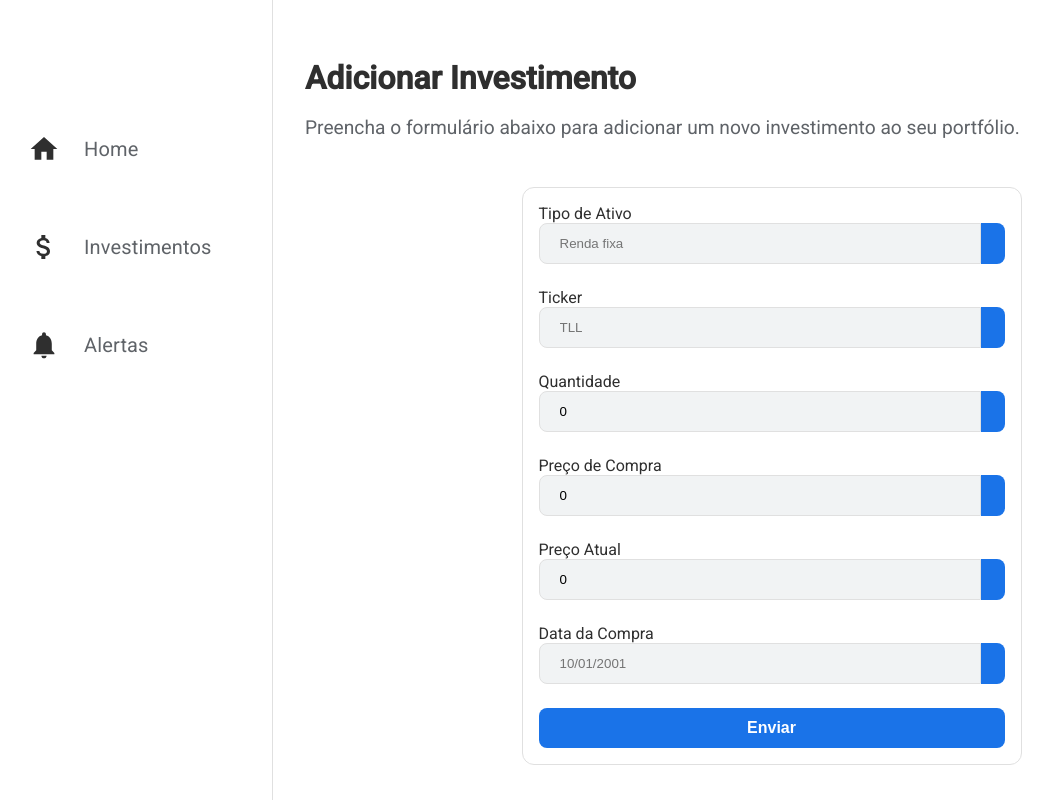
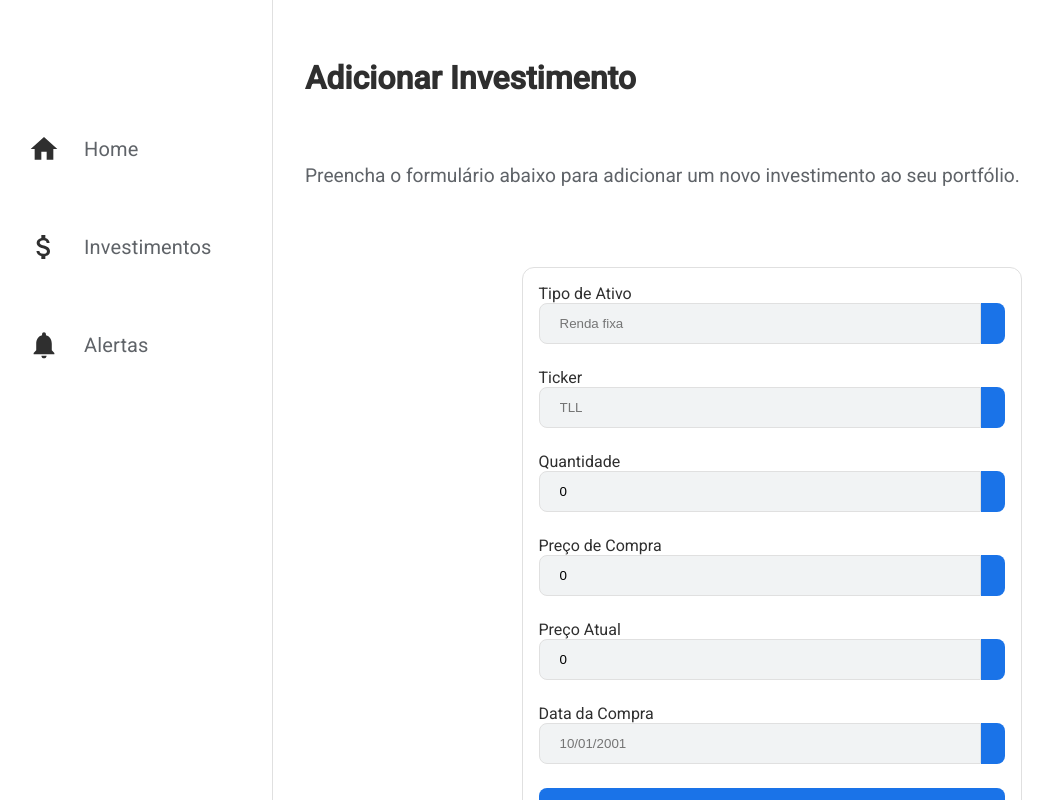
Before and after one commit to GuilhermeM2002/Investment-Management-Page, an Angular app in the folder investment-management/: page /add-investment in a window 1280 px wide. Shown: the top 800 px of the page, without its empty margins (10-1063 px from the left). Built offline with nearby package versions, Linux system fonts and the light colour scheme.

Commit message:
feat: add app layout to investment form page

```diff
--- a/investment-management/src/app/app.routes.ts
+++ b/investment-management/src/app/app.routes.ts
@@ -1,6 +1,7 @@
 import { Routes } from '@angular/router';
 import { DashboardPageComponent } from './pages/dashboard-page/dashboard-page.component';
 import { AddInvestmentFormPageComponent } from './pages/add-investment-form-page/add-investment-form-page.component';
+import { InvestmentPageComponent } from './pages/investment-page/investment-page.component';
 
 export const routes: Routes = [
     {
@@ -10,5 +11,9 @@ export const routes: Routes = [
     {
         path: 'add-investment',
         component: AddInvestmentFormPageComponent
+    },
+    {
+        path: 'investments',
+        component: InvestmentPageComponent
     }
 ];
--- a/investment-management/src/app/pages/add-investment-form-page/add-investment-form-page.component.html
+++ b/investment-management/src/app/pages/add-investment-form-page/add-investment-form-page.component.html
@@ -1,11 +1,9 @@
-<main class="add-investment-container">
-  <aside class="sidebar">
-    <app-tool-bar></app-tool-bar>
-  </aside>
-
-  <section class="form-content">
+<app-app-layout>
   <h2>Adicionar Investimento</h2>
-    <p>Preencha o formulário abaixo para adicionar um novo investimento ao seu portfólio.</p>
+  <p>
+    Preencha o formulário abaixo para adicionar um novo investimento ao seu
+    portfólio.
+  </p>
 
   <section class="form-section">
     <app-card>
@@ -15,7 +13,8 @@
           inputName="assetType"
           type="text"
           label="Tipo de Ativo"
-            placeholder="Renda fixa">
+          placeholder="Renda fixa"
+        >
         </app-primary-input>
 
         <app-primary-input
@@ -23,7 +22,8 @@
           inputName="ticker"
           type="text"
           label="Ticker"
-            placeholder="TLL">
+          placeholder="TLL"
+        >
         </app-primary-input>
 
         <app-primary-input
@@ -31,7 +31,8 @@
           inputName="quantity"
           type="text"
           label="Quantidade"
-            placeholder="">
+          placeholder=""
+        >
         </app-primary-input>
 
         <app-primary-input
@@ -39,7 +40,8 @@
           inputName="buyPrice"
           type="text"
           label="Preço de Compra"
-            placeholder="">
+          placeholder=""
+        >
         </app-primary-input>
 
         <app-primary-input
@@ -47,7 +49,8 @@
           inputName="currentPrice"
           type="text"
           label="Preço Atual"
-            placeholder="">
+          placeholder=""
+        >
         </app-primary-input>
 
         <app-primary-input
@@ -55,12 +58,12 @@
           inputName="date"
           type="text"
           label="Data da Compra"
-            placeholder="10/01/2001">
+          placeholder="10/01/2001"
+        >
         </app-primary-input>
 
         <button type="submit" (click)="submitForm()">Enviar</button>
       </form>
     </app-card>
   </section>
-  </section>
-</main>
+</app-app-layout>
--- a/investment-management/src/app/pages/add-investment-form-page/add-investment-form-page.component.scss
+++ b/investment-management/src/app/pages/add-investment-form-page/add-investment-form-page.component.scss
@@ -1,21 +1,4 @@
 @use "../../../styles/variables" as v;
-
-.add-investment-container {
-  display: flex;
-  min-height: 100vh;
-  background: v.$color-background;
-}
-
-.sidebar {
-  width: 250px;
-  padding: 1rem;
-  background: v.$color-background;
-  border-right: 1px solid v.$color-border;
-}
-
-.form-content {
-  flex: 1;
-  padding: 2rem;
 
 h2 {
   font-size: 2rem;
@@ -28,13 +11,12 @@
   margin-bottom: 2rem;
   color: v.$color-text-secondary;
 }
-}
 
 .form-section {
   display: flex;
   justify-content: center;
   align-items: flex-start;
-  min-height: calc(100vh - 150px); // ocupa quase toda a tela, mas com espaço para header/titles
+  min-height: calc(100vh - 150px);
   padding: 1rem;
 
   app-card {
--- a/investment-management/src/app/pages/add-investment-form-page/add-investment-form-page.component.ts
+++ b/investment-management/src/app/pages/add-investment-form-page/add-investment-form-page.component.ts
@@ -4,6 +4,7 @@ import { Form, FormControl, FormGroup, ReactiveFormsModule, Validators } from '@
 import { InvestmentService } from '../../services/investment.service';
 import { PrimaryInputComponent } from "../../components/primary-input/primary-input.component";
 import { ToolBarComponent } from "../../components/tool-bar/tool-bar.component";
+import { AppLayoutComponent } from "../../components/app-layout/app-layout.component";
 
 interface InvestmentForm {
     id: FormControl;
@@ -18,7 +19,7 @@ interface InvestmentForm {
 
 @Component({
   selector: 'app-add-investment-form-page',
-  imports: [CardComponent, ReactiveFormsModule, PrimaryInputComponent, ToolBarComponent],
+  imports: [CardComponent, ReactiveFormsModule, PrimaryInputComponent, AppLayoutComponent],
   templateUrl: './add-investment-form-page.component.html',
   styleUrl: './add-investment-form-page.component.scss'
 })
```
Lines whose indentation alone changed are shown as unchanged.
